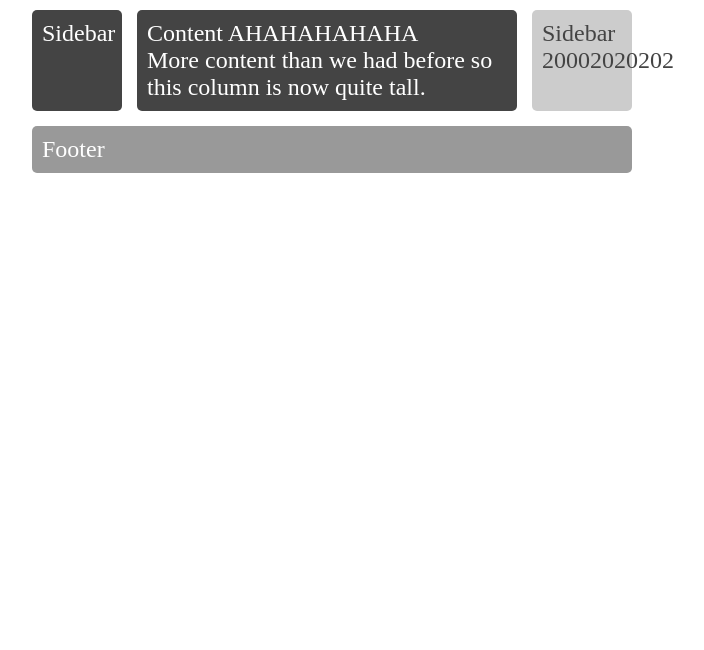
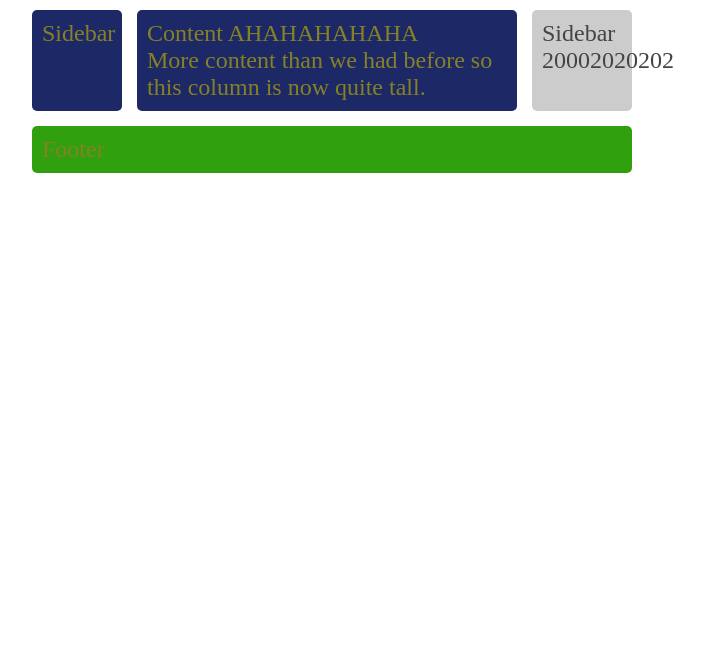
Before and after one commit to chirase/Exercice2, a plain HTML site: page index.htm in a window 1280 px wide. Shown: the part 150-800 px from the top of the page, without its empty margins (8-712 px from the left). Drawn offline with Linux system fonts and the light colour scheme.

Commit message:
Couleurs modifiées

```diff
--- a/css/styles.css
+++ b/css/styles.css
@@ -63,8 +63,8 @@ body {
     }
 
 .box {
-  background-color: #444;
-  color: #fff;
+  background-color: #1d2867;
+  color: #868224;
   border-radius: 5px;
   padding: 10px;
   font-size: 150%;
@@ -72,7 +72,7 @@ body {
 
 .header,
 .footer {
-  background-color: #999;
+  background-color: #31a00f;
 }
 
 .sidebar2 {
```
